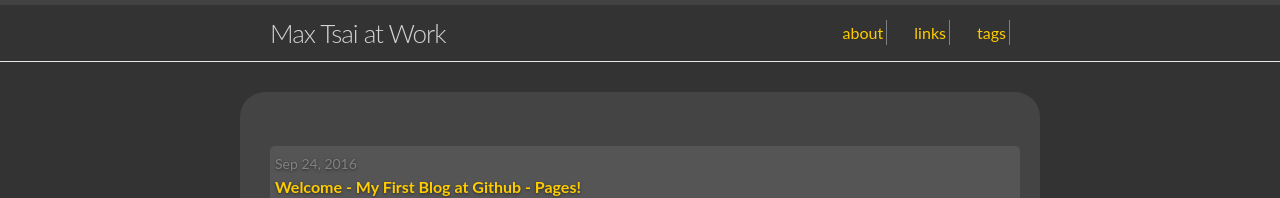
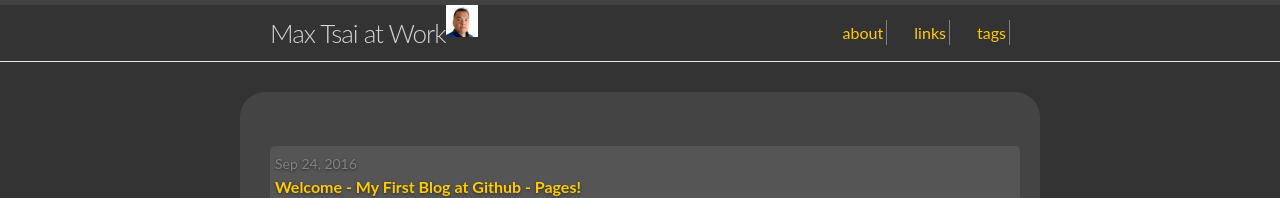
Before and after one commit to JANQLIANGTSAI/janqliangtsai.github.io, a Jekyll site: the page built from index.html, in a window 1280 px wide. Shown: the top 198 px of the page. Built offline with Jekyll 4.4.1, drawn with Linux system fonts in a browser that asks for light colours; the list of posts is cut into pages by our own code.

Commit message:
add image

```diff
--- a/_includes/header.html
+++ b/_includes/header.html
@@ -4,7 +4,9 @@
 
     {% assign custom_url = site.url | append: site.baseurl %}
     {% assign full_base_url = site.github.url | default: custom_url %}
-    <a class="site-title" href="{{ full_base_url }}/">{{ site.title | escape }}</a>
+
+    <!-- Max added Photo -->
+    <img src="/images/maxtsai.jpg" style="width:32px; vertical-align:middle;" /> <a class="site-title" href="{{ full_base_url }}/">{{ site.title | escape }}</a>
 
     <nav class="site-nav">
       <a href="#" class="menu-icon">
```
